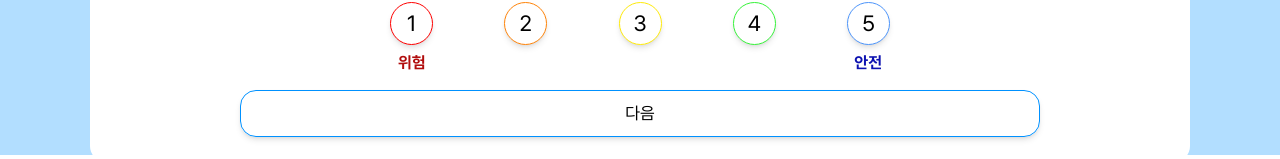
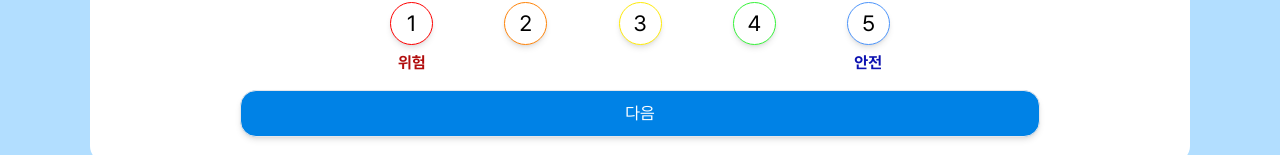
Before and after one commit to arky02/Hanyang_RoadSurvey_Front, a Next.js app: page /choice in a window 1280 px wide. Shown: the part 645-804 px from the top of the page. Built offline with nearby package versions, Linux system fonts and the light colour scheme.

Commit message:
design: choice 페이지 버튼 디자인 변경

```diff
--- a/pages/choice.tsx
+++ b/pages/choice.tsx
@@ -202,7 +202,7 @@ function ChoicePage() {
             </div>
 
             <button
-              className="md:w-[800px] w-[300px] hover:bg-[#0091ff] hover:text-white border-[#0091ff] border-[1px] rounded-2xl text-black font-semibold text-[16px] md:text-[17px] md:py-2.5 py-1.5 mb-[15px] shadow-md md:mt-0 mt-1"
+              className="md:w-[800px] w-[300px] hover:bg-[#0076d0] bg-[#0082e6] text-white border-[1px] rounded-2xl font-semibold text-[16px] md:text-[17px] md:py-2.5 py-1.5 mb-[15px] shadow-md md:mt-0 mt-1"
               onClick={handleClick}
             >
               {"다음"}
```
